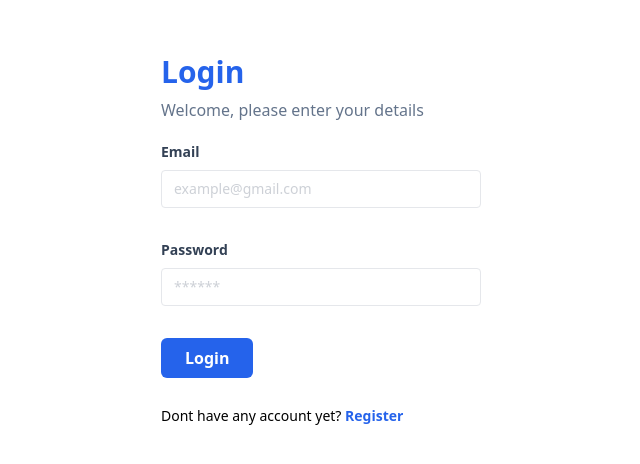
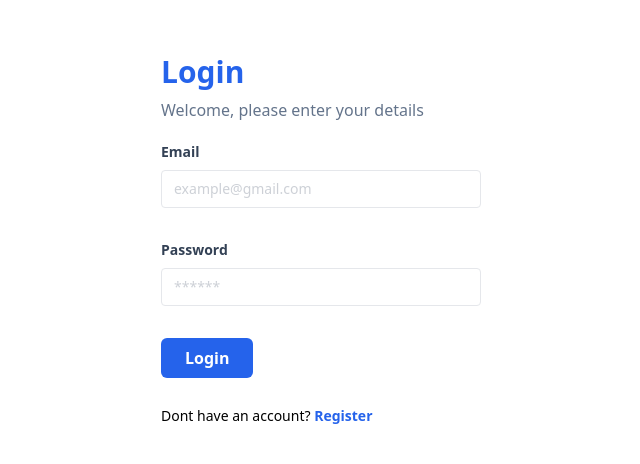
Before and after one commit to ekahanny/basic-react-js, a React (Vite) app in the folder react-practice/: page / in a window 1280 px wide. Shown: the part 160-624 px from the top of the page, without its empty margins (319-959 px from the left). Built offline with nearby package versions, Linux system fonts and the light colour scheme.

Commit message:
conditional rendering

```diff
--- a/react-practice/src/components/layouts/AuthLayouts.jsx
+++ b/react-practice/src/components/layouts/AuthLayouts.jsx
@@ -1,6 +1,8 @@
 /* eslint-disable react/prop-types */
+import { Link } from "react-router-dom";
+
 function AuthLayouts(props) {
-  const { children, title } = props;
+  const { children, title, type } = props;
   return (
     <div className="flex justify-center items-center min-h-screen">
       <div className="w-full max-w-xs">
@@ -9,6 +11,25 @@
           Welcome, please enter your details
         </p>
         {children}
+        <p className="mt-7 text-sm">
+          {type === "login"
+            ? "Dont have an account? "
+            : "Already have an account? "}
+
+          {/* Kalau login */}
+          {type === "login" && (
+            <Link className="font-bold text-blue-600" to="/register">
+              Register
+            </Link>
+          )}
+
+          {/* Kalau Register */}
+          {type === "register" && (
+            <Link className="font-bold text-blue-600" to="/">
+              Login
+            </Link>
+          )}
+        </p>
       </div>
     </div>
   );
--- a/react-practice/src/pages/login.jsx
+++ b/react-practice/src/pages/login.jsx
@@ -1,17 +1,10 @@
 import AuthLayouts from "../components/layouts/AuthLayouts";
 import FormLogin from "../components/fragments/FormLogin";
-import { Link } from "react-router-dom";
 
 function LoginPage() {
   return (
-    <AuthLayouts title="Login">
+    <AuthLayouts title="Login" type="login">
       <FormLogin />
-      <p className="mt-7 text-sm">
-        Dont have any account yet?{" "}
-        <Link className="font-bold text-blue-600" to="/register">
-          Register
-        </Link>
-      </p>
     </AuthLayouts>
   );
 }
--- a/react-practice/src/pages/register.jsx
+++ b/react-practice/src/pages/register.jsx
@@ -1,17 +1,10 @@
 import AuthLayouts from "../components/layouts/AuthLayouts";
 import FormRegist from "../components/fragments/FormRegist";
-import { Link } from "react-router-dom";
 
 function RegisterPage() {
   return (
-    <AuthLayouts title="Register">
+    <AuthLayouts title="Register" type="register">
       <FormRegist />
-      <p className="mt-7 text-sm">
-        Already have an account?{" "}
-        <Link className="font-bold text-blue-600" to="/">
-          Login
-        </Link>
-      </p>
     </AuthLayouts>
   );
 }
```
